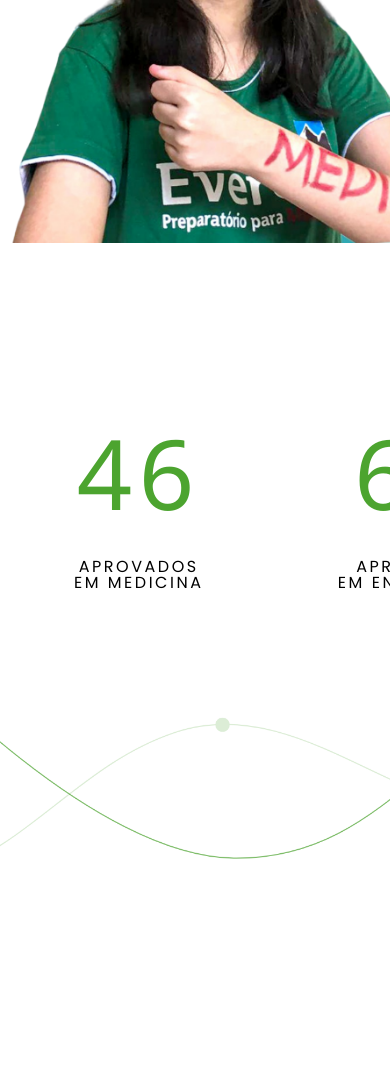
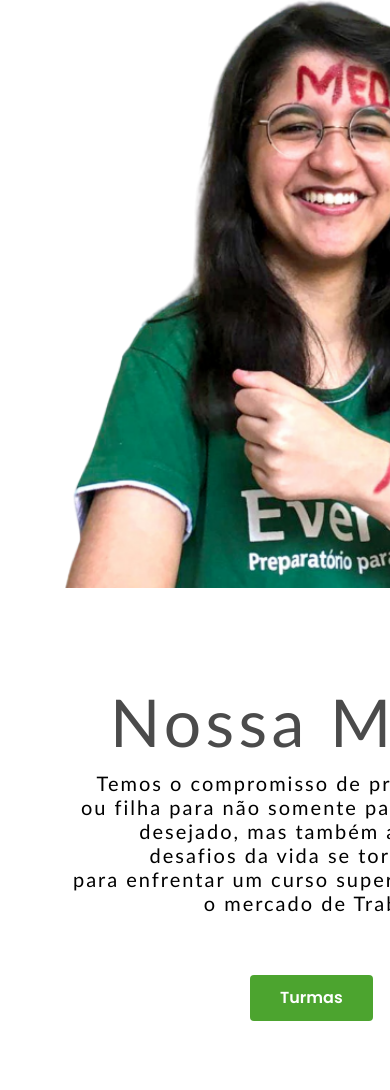
Before and after one commit to tarciosillva/Everest, a plain HTML site: page index.html in a window 390 px wide. Shown: the part 910-2000 px from the top of the page. Drawn offline with Linux system fonts and the light colour scheme.

Commit message:
Update Styles.css

```diff
--- a/Css/Styles.css
+++ b/Css/Styles.css
@@ -48,7 +48,7 @@ table {
 }
 
 html{
-    font-family: 'Poppins',sans-serif;
+    font-family: 'Poppins', 'canada' ;
 }
 
 .logomarca{
@@ -124,6 +124,32 @@ html{
     background: #2F281E;
 }
 
+.bt-signup:hover{
+    background: #ffffff;
+    color: #ff4f4f;
+}
+
+.title_apresentacao{
+    line-height: 48px;
+    font: 150px Candara;
+    color: #000000;
+
+}
+
+
+.descricao-apresentacao{
+    line-height: 24px;
+    font: 20px Candara;
+    letter-spacing: 2px;
+    color: #000000;
+
+}
+#pTextoI{
+    text-align: left;
+    font: bold 15 Candara;
+    letter-spacing: 2px;
+    color: #4CA42F;
+}
 .dadoI{
     text-align: left;
     font:  100px/123px Segoe UI;
@@ -296,9 +322,6 @@ border-radius: 10px;
 
 }
 
-
-
-
 .box-stiry{
 
     width: 50%;
@@ -380,7 +403,7 @@ input[type=submit] {
 
   }
 
-  input[type=submit]:hover {
+input[type=submit]:hover {
     background-color: #45a049;
   }
 
@@ -442,3 +465,46 @@ input[type=submit] {
 .foter-auto a{
     color: #4CA42F ;
 }
+
+@media only screen and (max-width: 900px){
+    .apresentacao{
+        background: white;
+        width: 100%;
+    }
+    .apresentacao__descricao, .dadoI, .textoI{
+        text-align: center;
+        margin-left: 50px;
+
+    }
+    .bt-red,.bt-red:hover{
+        margin-top: 30px;
+        align-items: center;
+        margin-left: 200px;
+    }
+
+    .box-ilustracao {
+        width: 60%;
+        margin-left: 50px;
+        margin-bottom: 0px;
+        margin-top: 0px;
+    }
+    .about-box , .about-box__title{
+        text-align: center;
+        margin-top: 10px;
+        margin-left: 50px;
+    }
+    .box-wrapper,  .box-wrapper, .box-tex .box-buuton-tabela{
+        width: 50%;
+        margin: 20px 20px ;
+        align-items: center;
+        text-align: center;
+
+
+
+    }
+
+}
+
+@media(max-width:792px){
+    a, .pointing{display:none;}
+    a:first-child{display: block;}      }
```
